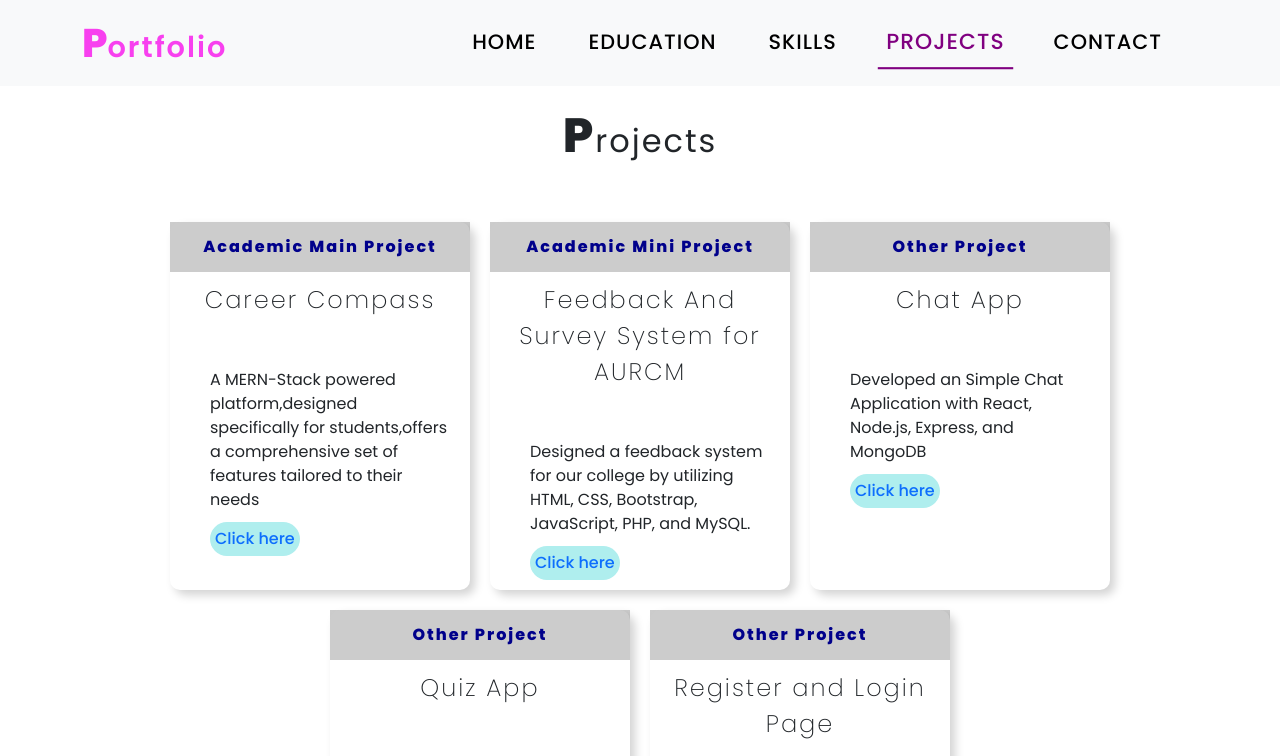
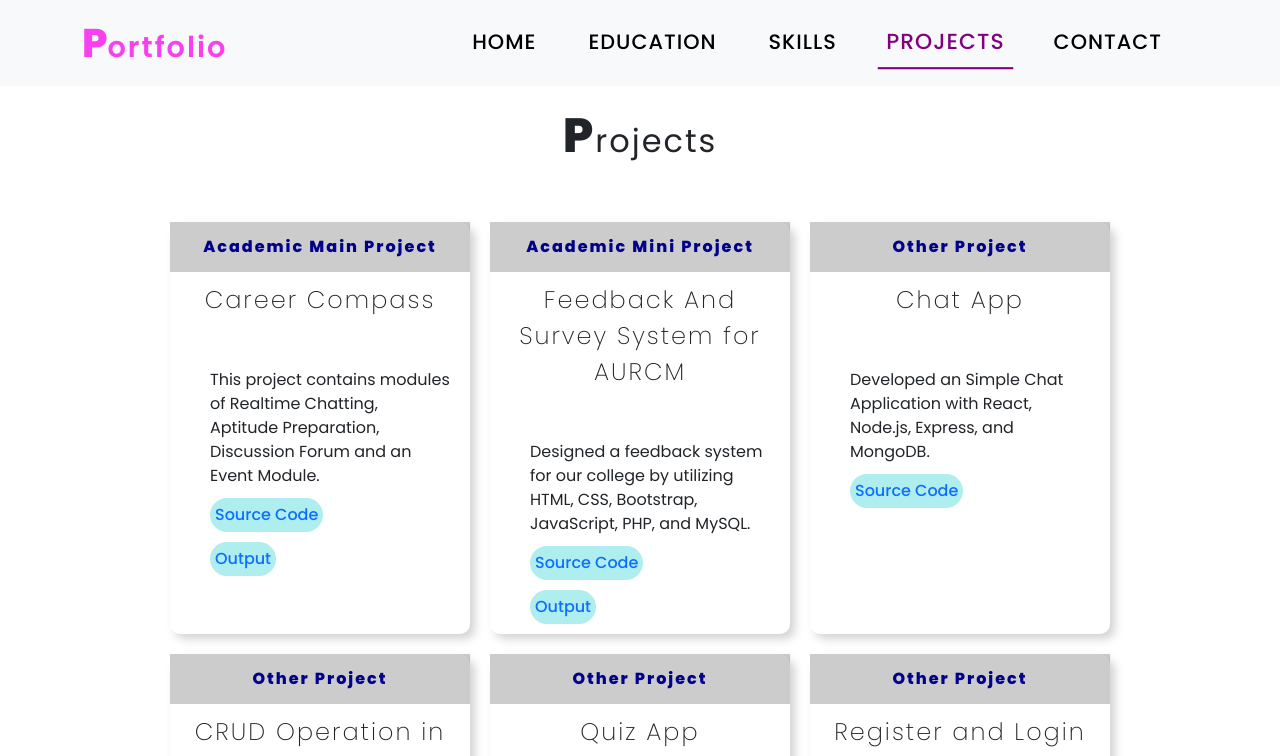
Before and after one commit to siva-002/PORTFOLIO-REACT, a React (Create React App) app: page /projects in a window 1280 px wide. Shown: the top 756 px of the page. Built offline with nearby package versions, Linux system fonts and the light colour scheme.

Commit message:
Add files via upload

```diff
--- a/src/PORTFOLIO/components/Projects.js
+++ b/src/PORTFOLIO/components/Projects.js
@@ -6,43 +6,56 @@ const Projects = () => {
     {
       head:"Academic Main Project",
       title:"Career Compass",
-      description:"A MERN-Stack powered platform,designed specifically for students,offers a comprehensive set of features tailored to their needs"
-    ,link:"https://github.com/siva-002/Career-Compass"
+      description:"This project contains modules of Realtime Chatting, Aptitude Preparation, Discussion Forum and an Event Module."
+    ,link:"https://github.com/siva-002/Career-Compass",
+    output:"https://chat-frontend-blush.vercel.app/"
     },
     {
       head:"Academic Mini Project",
       title:"Feedback And Survey System for AURCM",
       description:" Designed a feedback system for our college by utilizing HTML, CSS, Bootstrap, JavaScript, PHP, and MySQL."
-    ,link:"https://feedback.autmdu.in/"
+    ,link:"https://github.com/siva-002/FeedBackSystem",
+    output:"https://feedback.autmdu.in/"
     },
     {
       head:"Other Project",
       title:"Chat App",
-      description:"Developed an Simple Chat Application with React, Node.js, Express, and MongoDB",
-      link:"https://github.com/siva-002/Simple-Chat-App"
+      description:"Developed an Simple Chat Application with React, Node.js, Express, and MongoDB.",
+      link:"https://github.com/siva-002/Simple-Chat-App",
+    },
+    {
+      head:"Other Project",
+      title:"CRUD Operation in MERN Stack",
+      description:"The Admin Can able to login to the System and can able to Create, Read, Edit and Delete an Employee.",
+      link:"https://github.com/siva-002/MERNTASK-INTERVIEW",
     },
     {
       head:"Other Project",
       title:"Quiz App",
-      description:"Developed a quiz application using React.js.",
-      link:"https://quiz-ten-pi.vercel.app/"
+      description:"Simple Quiz Application with predefined questions, quiz will submitted when user answer all questions and results will be displayed to the user.",
+      link:"https://github.com/siva-002/React-QuizProject",
+      output:"https://quiz-ten-pi.vercel.app/"
     },
     {
       head:"Other Project",
       title:"Register and Login Page ",
       description:"Designed a front-end page featuring register and login forms using React.js.",
-      link:"https://socialmedia-sand.vercel.app/"
+      link:"https://github.com/siva-002/React-RegistrationForm",
+      output:"https://socialmedia-sand.vercel.app/"
     },
 
   ])
 
   return (
-    <div id="projects" className='projects'
+    <motion.div id="projects" className='projects'
+    initial={{scale:0.1,opacity:0}}
+    animate={{scale:1,opacity:1}}
+    transition={{duration:0.9}}
 
     >
         <motion.div className='container'
-            initial={{x:"100vw",opacity:0}}
-            animate={{x:0,opacity:1}}
+
+
         >
         <div className='row head'>
                     <span><span>P</span>rojects</span>
@@ -57,13 +70,15 @@ const Projects = () => {
                   {item.title}
                 </div>
                 <div className='project-description'>{item.description}
-                {item.link ==""?<div className='progress'>In Progress</div> :
-                <a href={item.link} target='_blank'>Click here</a>}
+                <div className='output-details'>
+                {item.link !=""&&<a href={item.link} target='_blank'>Source Code</a>}
+                {item.output&&<a href={item.output} target='_blank' className='output'>Output</a>}
+                </div>
                 </div>
               </motion.div>
 ))}           </div>
           </motion.div>
-    </div>
+    </motion.div>
   )
 }
 
```
